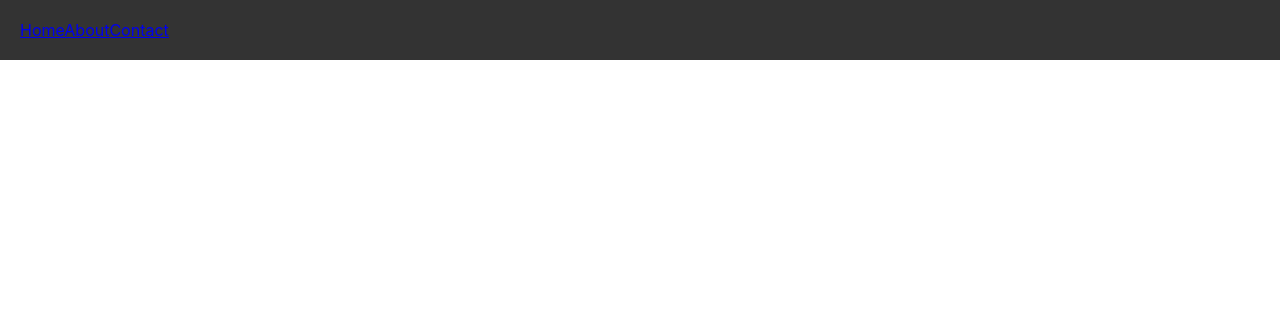
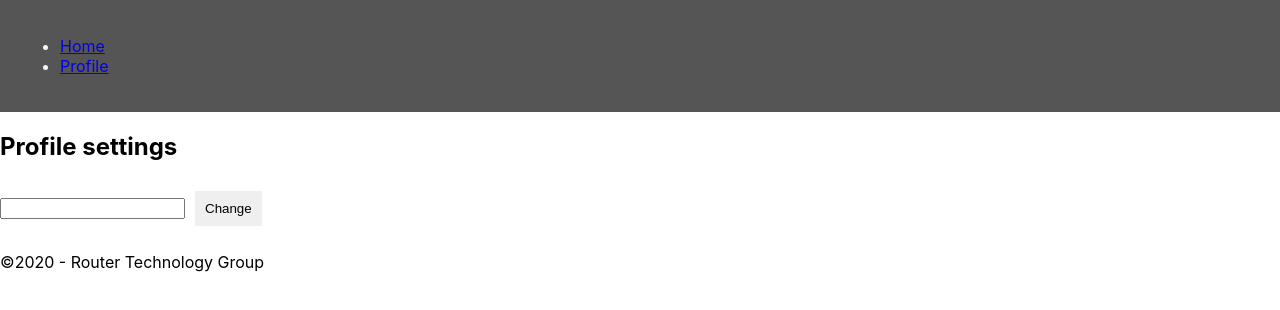
Before and after one commit to fmarina/the-react-bootcamp, a React (Create React App) app: page /profile/settings in a window 1280 px wide. Shown: the top 310 px of the page. Built offline with nearby package versions, Linux system fonts and the light colour scheme.

Commit message:
ReactRouter: Nested routes practice

```diff
--- a/src/App.css
+++ b/src/App.css
@@ -25,7 +25,7 @@ button {
 
 header {
     padding: 20px;
-    background-color: #333333;
+    background-color: #555555;
     color: whitesmoke;
 }
 
--- /dev/null
+++ b/src/Practice/16-ReactRouter/4-NestedRoutes/App.js
@@ -0,0 +1,33 @@
+import React from 'react';
+import Header from './components/Header';
+import { Switch, Route } from 'react-router-dom';
+import Home from './pages/Home';
+import Profile from './pages/profile/Profile';
+import Footer from './components/Footer';
+
+import Setting from './pages/profile/Setting';
+import Info from './pages/profile/Info';
+
+function App() {
+    return (
+        <div>
+            <Header />
+            <Switch>
+                <Route exact path="/"><Home /></Route>
+                <Route exact path="/profile">
+                    <Profile/>
+                </Route>
+                <Route path="/profile/info">
+                    <Info/>
+                </Route>
+                <Route path="/profile/settings">
+                    <Setting/>
+                </Route>
+            </Switch>
+
+            <Footer />
+        </div>
+    );
+}
+
+export default App;
--- /dev/null
+++ b/src/Practice/16-ReactRouter/4-NestedRoutes/components/Footer.js
@@ -0,0 +1,11 @@
+import React from "react"
+
+function Footer() {
+    return (
+        <footer>
+            <p className="footer">©2020 - Router Technology Group</p>
+        </footer>
+    )
+}
+
+export default Footer
--- /dev/null
+++ b/src/Practice/16-ReactRouter/4-NestedRoutes/components/Header.js
@@ -0,0 +1,15 @@
+import React from "react"
+import {Link} from "react-router-dom"
+
+function Header() {
+    return (
+        <header>
+            <ul>
+                <li><Link to="/">Home</Link></li>
+                <li><Link to="/profile">Profile</Link></li>
+            </ul>
+        </header>
+    )
+}
+
+export default Header
--- /dev/null
+++ b/src/Practice/16-ReactRouter/4-NestedRoutes/pages/Home.js
@@ -0,0 +1,9 @@
+import React from "react"
+
+function Home() {
+    return (
+        <h1>Home Page</h1>
+    )
+}
+
+export default Home
--- /dev/null
+++ b/src/Practice/16-ReactRouter/4-NestedRoutes/pages/profile/Info.js
@@ -0,0 +1,12 @@
+import React from "react"
+
+function Info() {
+    return (
+        <section>
+            <h1>Profile Info</h1>
+            <p>Hello, user! Tons of useful info here...</p>
+        </section>
+    )
+}
+
+export default Info
--- /dev/null
+++ b/src/Practice/16-ReactRouter/4-NestedRoutes/pages/profile/Profile.js
@@ -0,0 +1,16 @@
+import React from 'react'
+import {Link, Switch, Route} from 'react-router-dom';
+
+function Profile() {
+    return (
+        <div>
+            <h1>Profile Page</h1>
+            <ul>
+                <li><Link to="/profile/info">Profile Info</Link></li>
+                <li><Link to="/profile/settings">Profile Settings</Link></li>
+            </ul>
+        </div>
+    )
+}
+
+export default Profile
--- /dev/null
+++ b/src/Practice/16-ReactRouter/4-NestedRoutes/pages/profile/Setting.js
@@ -0,0 +1,13 @@
+import React from "react"
+
+function ProfileSettings() {
+    return (
+        <section>
+            <h1>Profile settings</h1>
+            <input type="password"/>
+            <button>Change</button>
+        </section>
+    )
+}
+
+export default ProfileSettings
--- a/src/index.js
+++ b/src/index.js
@@ -5,7 +5,7 @@ import App from './App';
 import * as serviceWorker from './serviceWorker';
 
 import {BrowserRouter as Router} from 'react-router-dom';
-import AppRouter from './Practice/16-ReactRouter/2-ChallengeReactRouter/App';
+import AppRouter from './Practice/16-ReactRouter/4-NestedRoutes/App';
 
 ReactDOM.render(
   <React.StrictMode>
```
Also changed, not shown: src/App.js (+0 -11 lines).
